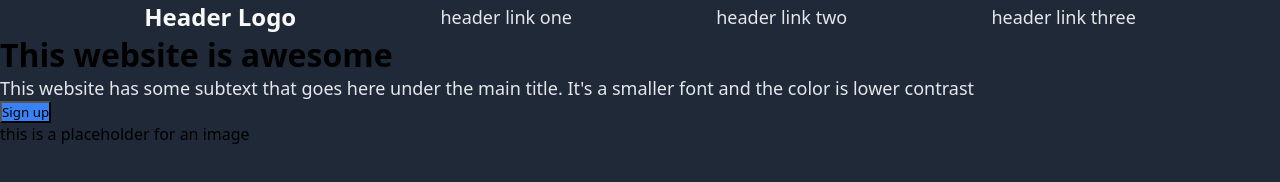
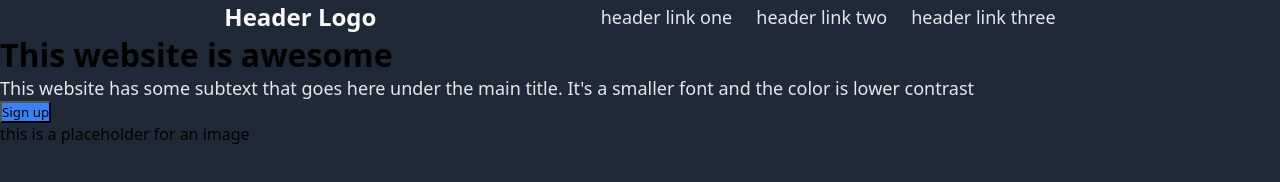
Before and after one commit to purplesarcophagus/landing-page-odin-project, a plain HTML site: page index.html in a window 1280 px wide. Drawn offline with Linux system fonts and the light colour scheme.

Commit message:
adding h-links div
h-links div is a flexbox to allow for links to
have a gap

```diff
--- a/index.html
+++ b/index.html
@@ -12,9 +12,11 @@
     <div class="header">
     <h3 class="h-logo">Header Logo</h3>
 
+    <div class="h-links">
     <a class="h-subtext">header link one</a>
     <a class="h-subtext">header link two</a>
     <a class="h-subtext">header link three</a>
+    </div>
     </div>
 
     <h1>This website is awesome</h1>
--- a/style.css
+++ b/style.css
@@ -22,6 +22,11 @@
     color: #e5e7eb;
 }
 
+.h-links {
+    display: flex;
+    gap: 24px;
+}
+
 .sign-up-button {
     background-color: #3882f6;
 }
```
